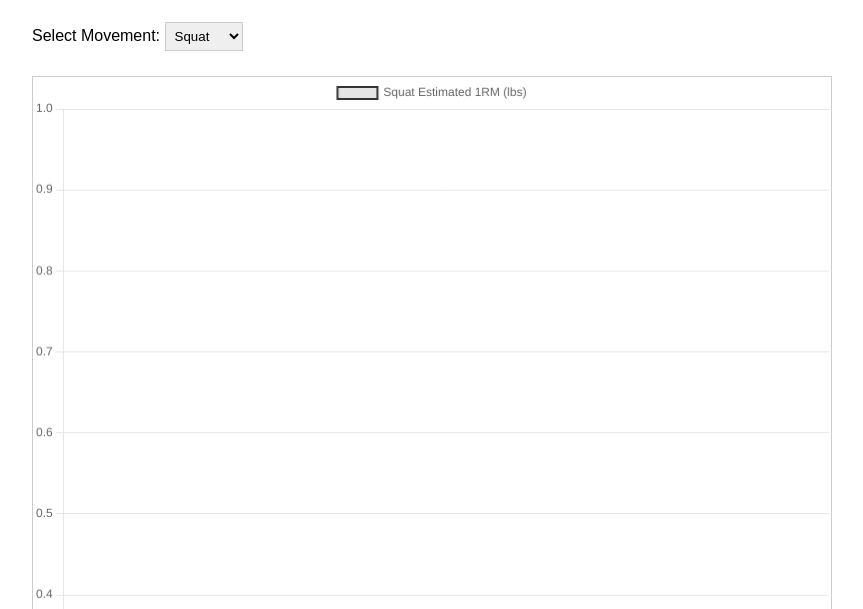
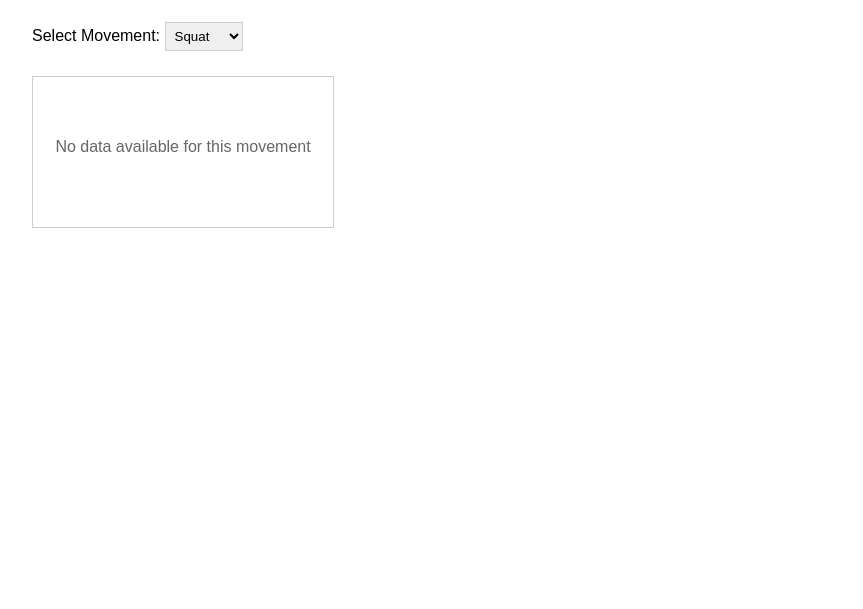
Before and after one commit to hdonovan42/gymLog, a plain HTML site: page progress.html in a window 1280 px wide. Shown: the part 191-800 px from the top of the page, without its empty margins (208-1071 px from the left). Drawn offline with nearby package versions, Linux system fonts and the light colour scheme; animation ran at ten frames a second.

Commit message:
graph fix

```diff
--- a/progress.html
+++ b/progress.html
@@ -29,7 +29,9 @@
         </select>
     </label>
 
-    <canvas id="progressChart" width="800" height="400"></canvas>
+    <div style="position: relative; height: 400px; width: 100%;">
+        <canvas id="progressChart"></canvas>
+    </div>
 
     <script>
         // Load workouts from localStorage
@@ -99,6 +101,18 @@
             }
 
             // Create new chart
+            if (movementData.length === 0) {
+                // Clear canvas and show no data message
+                if (progressChart) {
+                    progressChart.destroy();
+                    progressChart = null;
+                }
+                ctx.clearRect(0, 0, ctx.canvas.width, ctx.canvas.height);
+                ctx.font = '16px Arial';
+                ctx.fillStyle = '#666';
+                ctx.textAlign = 'center';
+                ctx.fillText('No data available for this movement', ctx.canvas.width / 2, ctx.canvas.height / 2);
+            } else {
                 progressChart = new Chart(ctx, {
                     type: 'line',
                     data: {
@@ -129,12 +143,6 @@
                         }
                     }
                 });
-
-            if (movementData.length === 0) {
-                ctx.font = '16px Arial';
-                ctx.fillStyle = '#666';
-                ctx.textAlign = 'center';
-                ctx.fillText('No data available for this movement', 400, 200);
             }
         }
 
```
Lines whose indentation alone changed are shown as unchanged.
